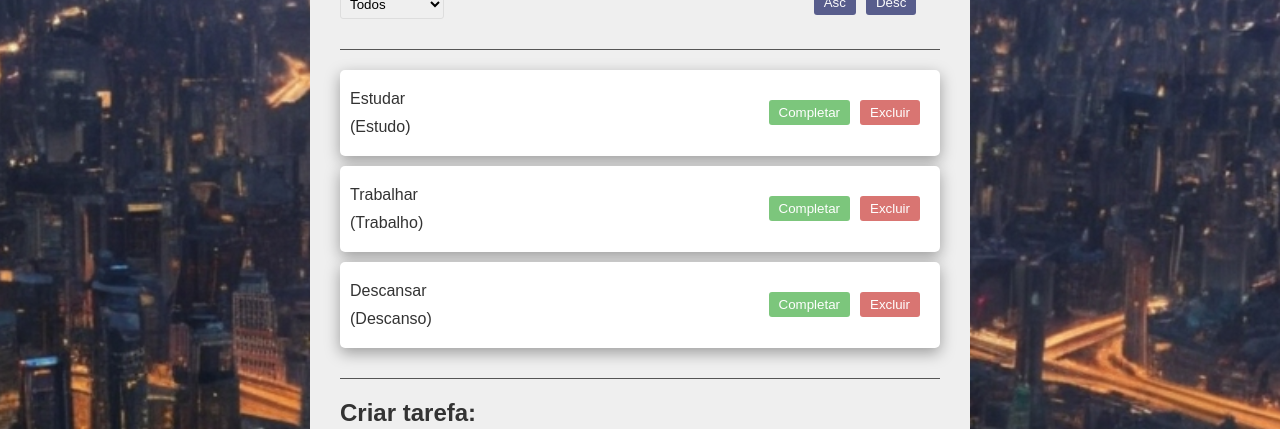
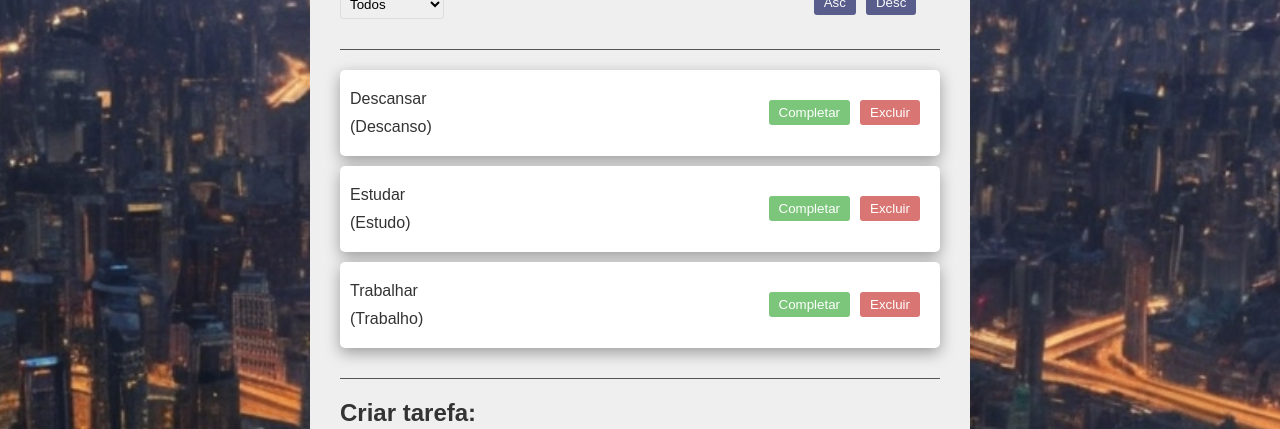
Before and after one commit to ViKMacedo/To-do, a React (Vite) app: page / in a window 1280 px wide. Shown: the part 340-769 px from the top of the page. Built offline with nearby package versions, Linux system fonts and the light colour scheme.

Commit message:
ordenate tasks by name

```diff
--- a/src/App.tsx
+++ b/src/App.tsx
@@ -65,7 +65,7 @@
     <div className="app">
       <h1>Lista de tarefas</h1>
       <Search search={search} setSearch={setSearch} />
-      <Filter filter={filter} setFilter={setFilter} />
+      <Filter filter={filter} setFilter={setFilter} setSort={setSort} />
       <div className="todo-map">
         {todos
           .filter((todo) =>
@@ -77,6 +77,12 @@
           )
           .filter((todo) =>
             todo.text.toLowerCase().includes(search.toLowerCase())
+          )
+
+          .sort((a, b) =>
+            sort === "Asc"
+              ? a.text.localeCompare(b.text)
+              : b.text.localeCompare(a.text)
           )
           .map((todo) => (
             <Todo
--- a/src/components/Filter.tsx
+++ b/src/components/Filter.tsx
@@ -1,4 +1,4 @@
-const Filter = ({filter, setFilter}) => {
+const Filter = ({filter, setFilter, setSort}) => {
   return (
     <div className="filter">
       <h2>Filter</h2>
@@ -13,8 +13,8 @@
         </div>
         <div>
             <p>Ordem alfabética:</p>
-            <button>Asc</button>
-            <button>Desc</button>
+            <button onClick={() => setSort("Asc")}>Asc</button>
+            <button onClick={() => setSort("Desc")}>Desc</button>
         </div>
       </div>
     </div>
```
